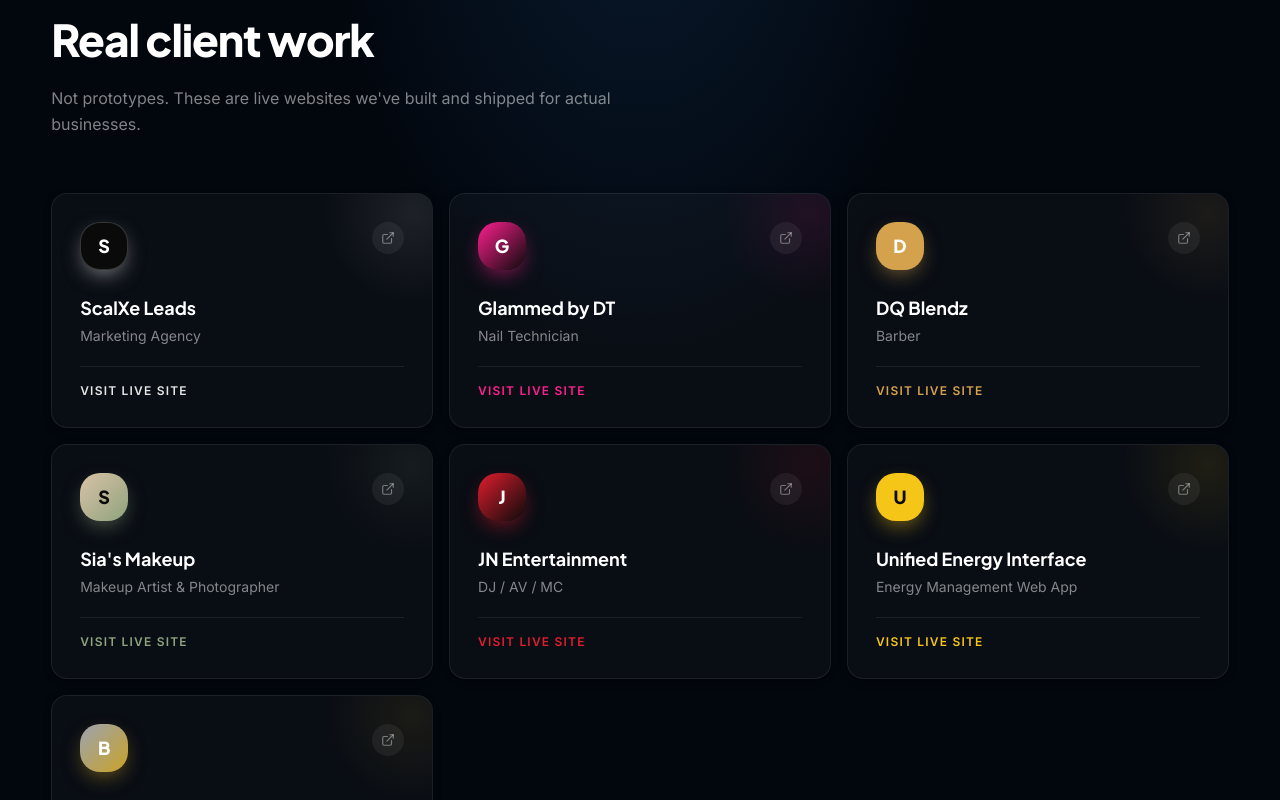
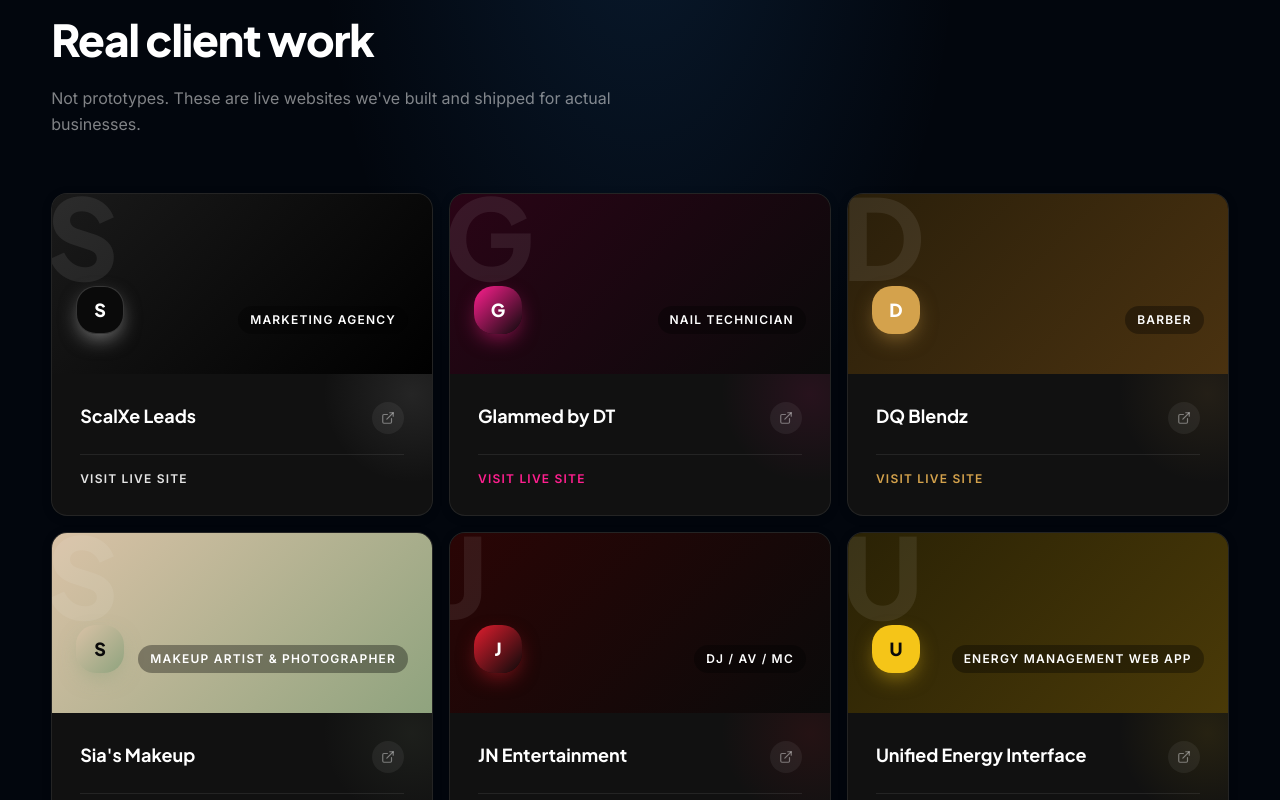
Before and after one commit to Harsh-0214/Strive, a Next.js app: page /work in a window 1280 px wide. Shown: the part 2340-3140 px from the top of the page. Built offline with nearby package versions, Linux system fonts and the light colour scheme.

Commit message:
Restyle real client cards to match prototype card layout with logo slot

```diff
--- a/components/WorkContent.tsx
+++ b/components/WorkContent.tsx
@@ -4,6 +4,7 @@ import { useRef, useState } from "react";
 import { motion, useInView } from "framer-motion";
 import { ArrowUpRight, ArrowRight, ExternalLink, Scissors, Sparkles, Flame, ShoppingBag } from "lucide-react";
 import Link from "next/link";
+import Image from "next/image";
 import { prototypes } from "@/lib/prototypes";
 import { clients } from "@/lib/clients";
 
@@ -250,32 +251,46 @@ export default function WorkContent() {
                 initial={{ opacity: 0, y: 24 }}
                 animate={clientsInView ? { opacity: 1, y: 0 } : {}}
                 transition={{ duration: 0.5, delay: i * 0.06, ease: [0.23, 1, 0.32, 1] }}
-                className="relative flex flex-col rounded-2xl p-7 overflow-hidden group"
+                className="relative flex flex-col rounded-2xl overflow-hidden group h-full"
                 style={{
-                  background: "rgba(255,255,255,0.03)",
+                  background: "#111111",
                   border: `1px solid ${hoveredClient === i ? `${c.accent}55` : "rgba(255,255,255,0.08)"}`,
                   transition: "transform 220ms cubic-bezier(0.23,1,0.32,1), box-shadow 220ms ease, border-color 220ms ease",
                   transform: hoveredClient === i ? "translateY(-5px)" : "translateY(0)",
                   boxShadow: hoveredClient === i ? `0 24px 56px -12px ${c.accent}40` : "0 2px 10px rgba(0,0,0,0.2)",
                 }}
               >
-                {/* Soft accent glow in the corner */}
+                {/* Panel — logo backdrop */}
                 <div
-                  className="absolute -z-0 rounded-full transition-opacity duration-300"
+                  className="relative flex items-end justify-between px-6 py-10 overflow-hidden"
+                  style={{ background: c.panelGradient, minHeight: "180px" }}
+                >
+                  {c.logo ? (
+                    <div
+                      className="absolute inset-0 flex items-center justify-center p-8 transition-transform duration-500 group-hover:scale-105"
+                      aria-hidden="true"
+                    >
+                      <div className="relative w-full h-full">
+                        <Image src={c.logo} alt="" fill className="object-contain" sizes="400px" />
+                      </div>
+                    </div>
+                  ) : (
+                    <span
+                      className="absolute font-heading font-black transition-transform duration-500 group-hover:scale-110"
                       style={{
-                    width: 180,
-                    height: 180,
-                    top: -70,
-                    right: -70,
-                    background: `radial-gradient(circle, ${c.accent}30, transparent 70%)`,
-                    opacity: hoveredClient === i ? 1 : 0.5,
+                        fontSize: "7rem",
+                        color: "rgba(255,255,255,0.08)",
+                        lineHeight: 1,
+                        top: "-14px",
+                        left: "-6px",
                       }}
                       aria-hidden="true"
-                />
-
-                <div className="relative flex items-start justify-between mb-6">
+                    >
+                      {c.initial}
+                    </span>
+                  )}
                   <div
-                    className="w-12 h-12 rounded-xl flex items-center justify-center font-heading font-black text-lg shrink-0"
+                    className="relative w-12 h-12 rounded-xl flex items-center justify-center font-heading font-black text-lg shrink-0 transition-transform duration-300 group-hover:scale-105"
                     style={{
                       background: c.badge,
                       color: c.textDark ? "#0A0A0A" : "#FFFFFF",
@@ -287,6 +302,32 @@ export default function WorkContent() {
                     {c.initial}
                   </div>
                   <span
+                    className="relative text-xs font-bold uppercase tracking-widest px-3 py-1.5 rounded-full"
+                    style={{ background: "rgba(0,0,0,0.35)", color: "#fff" }}
+                  >
+                    {c.category}
+                  </span>
+                </div>
+
+                {/* Content */}
+                <div className="relative flex flex-col flex-1 p-7 overflow-hidden">
+                  <div
+                    className="absolute rounded-full pointer-events-none transition-opacity duration-300"
+                    style={{
+                      width: 180,
+                      height: 180,
+                      top: -70,
+                      right: -70,
+                      background: `radial-gradient(circle, ${c.accent}30, transparent 70%)`,
+                      opacity: hoveredClient === i ? 1 : 0.5,
+                    }}
+                    aria-hidden="true"
+                  />
+                  <div className="relative flex items-start justify-between mb-5">
+                    <h3 className="font-heading font-bold text-lg" style={{ color: "#FFFFFF" }}>
+                      {c.name}
+                    </h3>
+                    <span
                       className="flex items-center justify-center w-8 h-8 rounded-full shrink-0 transition-all duration-200 group-hover:translate-x-0.5 group-hover:-translate-y-0.5"
                       style={{
                         background: "rgba(255,255,255,0.06)",
@@ -296,18 +337,13 @@ export default function WorkContent() {
                       <ExternalLink size={14} aria-hidden="true" />
                     </span>
                   </div>
-                <h3 className="relative font-heading font-bold text-lg mb-1" style={{ color: "#FFFFFF" }}>
-                  {c.name}
-                </h3>
-                <p className="relative text-sm mb-5" style={{ color: "rgba(255,255,255,0.5)" }}>
-                  {c.category}
-                </p>
                   <span
                     className="relative mt-auto text-xs font-semibold uppercase tracking-widest pt-4"
                     style={{ color: c.accent, borderTop: "1px solid rgba(255,255,255,0.08)" }}
                   >
                     Visit Live Site
                   </span>
+                </div>
               </motion.a>
             ))}
           </div>
--- a/lib/clients.ts
+++ b/lib/clients.ts
@@ -9,6 +9,10 @@ export interface Client {
   /** True if the badge needs dark text instead of white for contrast. */
   textDark?: boolean;
   initial: string;
+  /** Background for the card's top panel, built from the client's real brand palette. */
+  panelGradient: string;
+  /** Path to the client's logo in /public, e.g. "/logos/scalxe.png". Shown centered in the panel. Falls back to a watermark initial when absent. */
+  logo?: string;
 }
 
 export const clients: Client[] = [
@@ -19,6 +23,7 @@ export const clients: Client[] = [
     accent: "#E5E5E5",
     badge: "#0A0A0A",
     initial: "S",
+    panelGradient: "linear-gradient(135deg, #1a1a1a 0%, #000000 100%)",
   },
   {
     name: "Glammed by DT",
@@ -27,6 +32,7 @@ export const clients: Client[] = [
     accent: "#FF1F8F",
     badge: "linear-gradient(135deg, #FF1F8F 0%, #0A0A0A 100%)",
     initial: "G",
+    panelGradient: "linear-gradient(135deg, #2a0416 0%, #0A0A0A 100%)",
   },
   {
     name: "DQ Blendz",
@@ -35,6 +41,7 @@ export const clients: Client[] = [
     accent: "#D4A24C",
     badge: "#D4A24C",
     initial: "D",
+    panelGradient: "linear-gradient(135deg, #2a1f0a 0%, #4a3210 100%)",
   },
   {
     name: "Sia's Makeup",
@@ -44,6 +51,7 @@ export const clients: Client[] = [
     badge: "linear-gradient(135deg, #D9C2A6 0%, #8FA37E 100%)",
     textDark: true,
     initial: "S",
+    panelGradient: "linear-gradient(135deg, #d9c2a6 0%, #8fa37e 100%)",
   },
   {
     name: "JN Entertainment",
@@ -52,6 +60,7 @@ export const clients: Client[] = [
     accent: "#E11D2E",
     badge: "linear-gradient(135deg, #E11D2E 0%, #0A0A0A 100%)",
     initial: "J",
+    panelGradient: "linear-gradient(135deg, #2a0505 0%, #0A0A0A 100%)",
   },
   {
     name: "Unified Energy Interface",
@@ -61,6 +70,7 @@ export const clients: Client[] = [
     badge: "#F5C518",
     textDark: true,
     initial: "U",
+    panelGradient: "linear-gradient(135deg, #2a2205 0%, #4a3a08 100%)",
   },
   {
     name: "Back2Life",
@@ -69,5 +79,6 @@ export const clients: Client[] = [
     accent: "#C9A227",
     badge: "linear-gradient(135deg, #9CA3AF 0%, #C9A227 100%)",
     initial: "B",
+    panelGradient: "linear-gradient(135deg, #1f1f1f 0%, #3a3020 100%)",
   },
 ];
```
Lines whose indentation alone changed are shown as unchanged.
